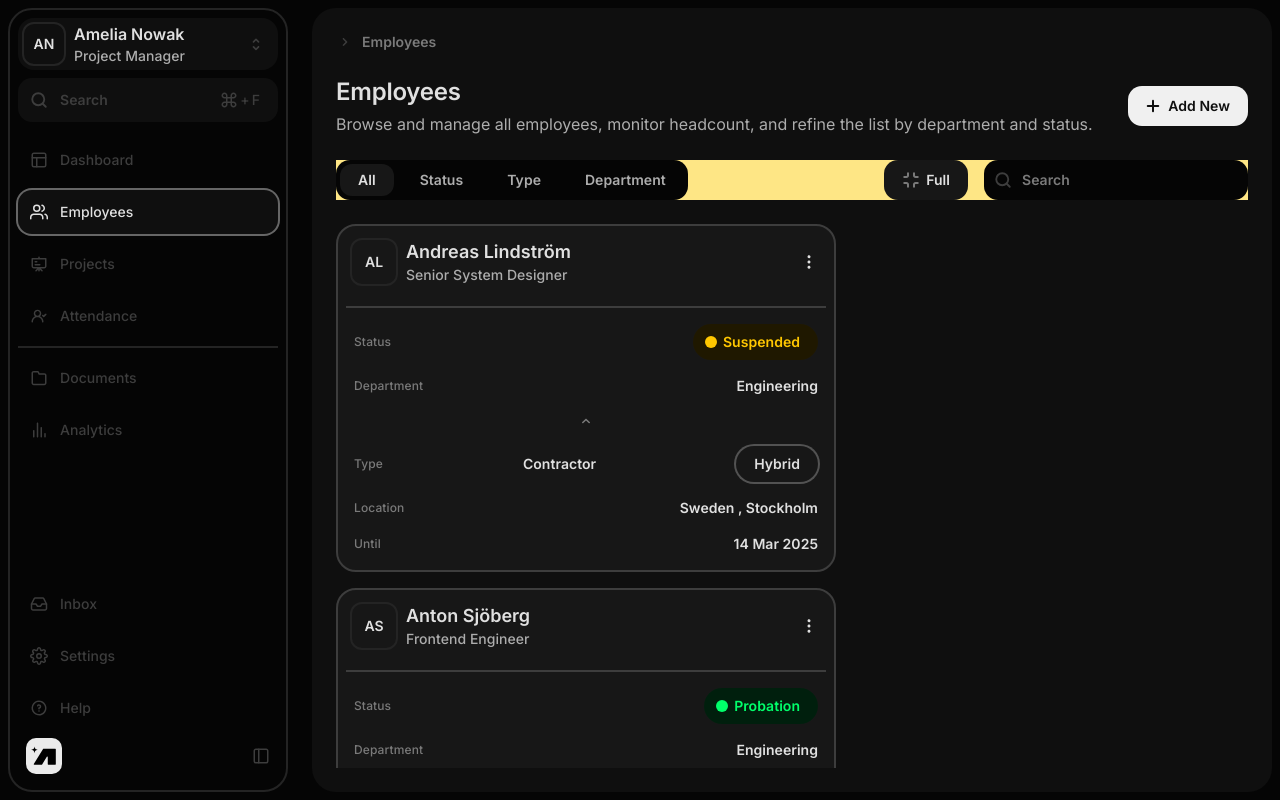
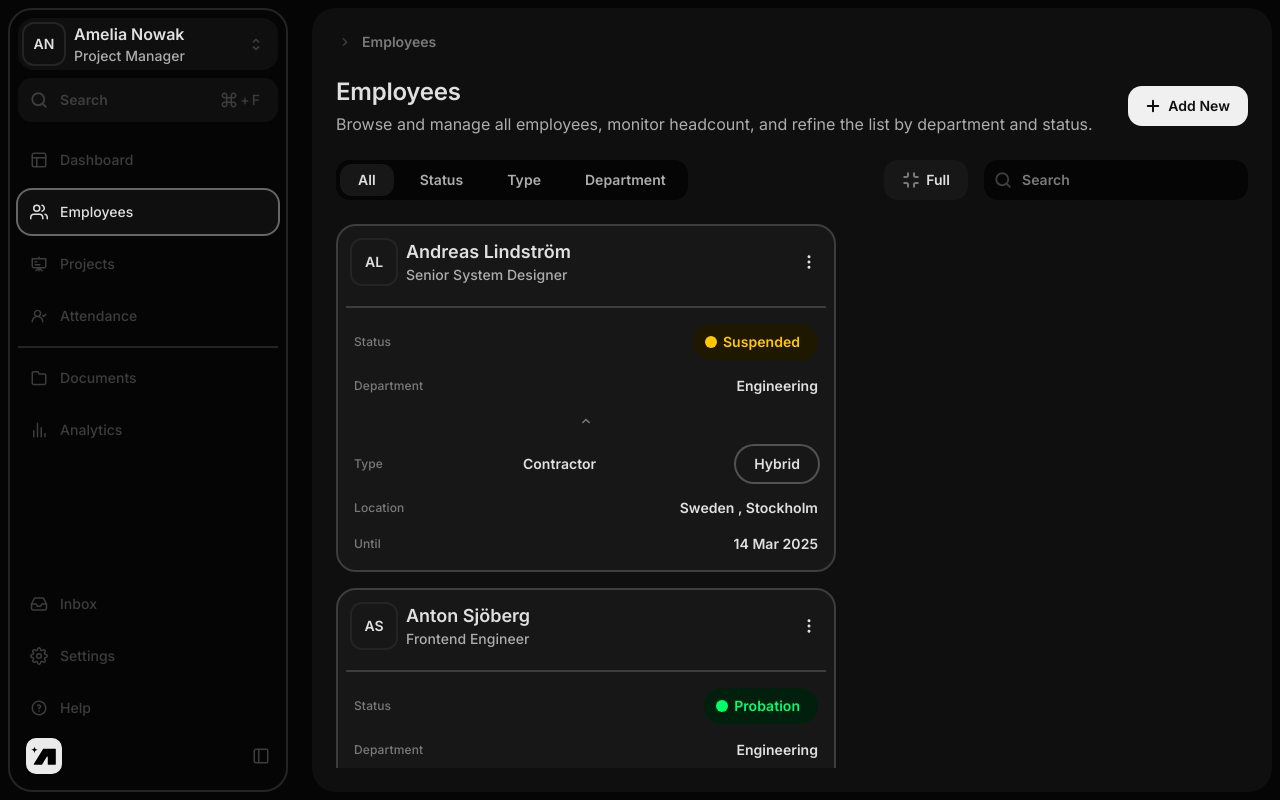
Before and after one commit to AmirtheAmir/Alighna, a React (Vite) app: page /employees in a window 1280 px wide. Built offline with nearby package versions, Linux system fonts and the light colour scheme.

Commit message:
fixed the x scroll

```diff
--- a/src/App.jsx
+++ b/src/App.jsx
@@ -13,7 +13,7 @@ function App() {
         <div  className="w-70 shrink-0">
           <Sidebar />
         </div>
-        <div className="w-full">
+        <div className="min-w-0 flex-1">
           <Routes>
             <Route path="/employees" element={<Employees />}/>
             <Route path="/" element={<StartingPage />} />
--- a/src/pages/Employees.jsx
+++ b/src/pages/Employees.jsx
@@ -282,12 +282,12 @@ function Employees() {
   return (
     <div className="h-full w-full min-w-0 flex flex-col bg-bg-surface-primary gap-6 p-6 rounded-3xl">
       {/* breadcrumbs */}
-      <div className="w-full">
+      <div className="w-full flex">
         {/* <RightIcon className="text-disabled" /> */}
         <Breadcrumbs />
       </div>
       {/* title text */}
-      <div className="flex flex-row w-full justify-between items-center ">
+      <div className="flex flex-row justify-between items-center ">
         <div className="flex flex-col gap-1 ">
           <h1 className="size-2xl-600 text-primary ">Employees</h1>
           <p className="text-secondary size-m-400 w-full">
@@ -305,7 +305,7 @@ function Employees() {
         </button>
       </div>
       {/* filter bar */}
-      <div className="w-full bg-amber-200">
+      <div className="min-w-auto">
         <div className="flex items-center justify-between min-w-0 w-full">
           {/* Left: filter tabs */}
           <div className="flex items-center gap-2 p-1 bg-bg-base rounded-14">
--- a/src/pages/StartingPage.jsx
+++ b/src/pages/StartingPage.jsx
@@ -1,6 +1,6 @@
 export default function StartingPage() {
   return (
-    <div className="h-full bg-bg-surface-primary  overflow-y-auto rounded-3xl flex justify-center items-center">
+    <div className="h-full bg-bg-surface-primary w-100vw overflow-y-auto rounded-3xl flex justify-center items-center">
       <div className="flex flex-col justify-center items-center gap-2 w-1/3">
         <div className="flex flew-row gap-2 items-center">
           <span className="text-primary size-3xl-400">Welcome to</span>
```
